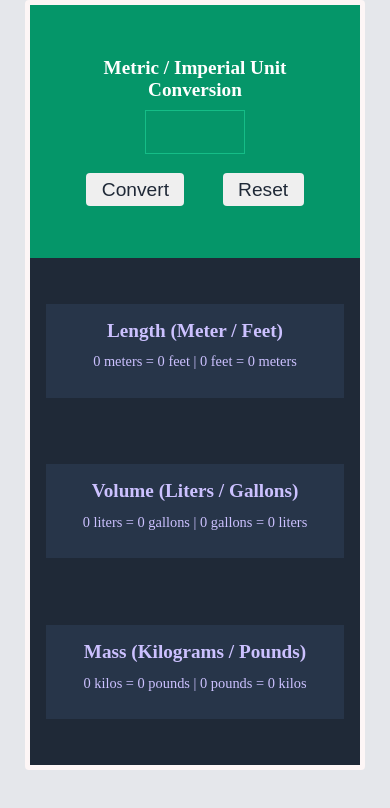
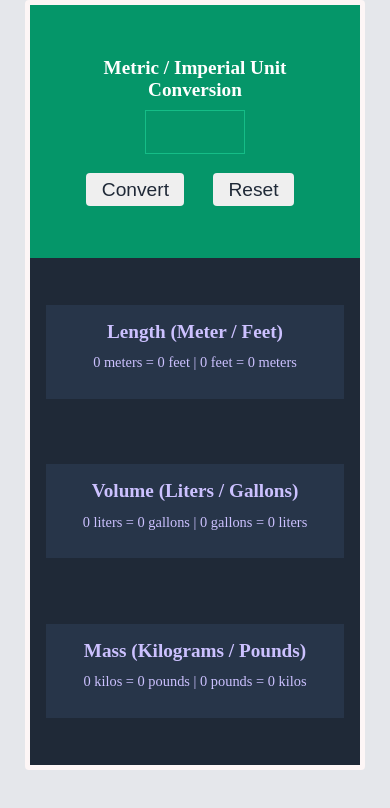
Before and after one commit to OtuEmmanuella/Metric-Imperial-Unit-Converter, a plain HTML site: page index.html in a window 390 px wide. Drawn offline with Linux system fonts and the light colour scheme.

Commit message:
I made changes in CSS

```diff
--- a/style.css
+++ b/style.css
@@ -113,13 +113,17 @@ button:focus {
     min-height: 50vh;
   }
 
+  .section-one {
+    padding: 1em 3em;
+  }
+
   .section-two {
     padding: 1em;
-    gap: 8px;
+    gap: 4px;
   }
 
  button {
-    margin-left: 1em;
+    margin-left: .5em;
     margin-top: .5em;
     padding: .3em .8em;
  }
```
